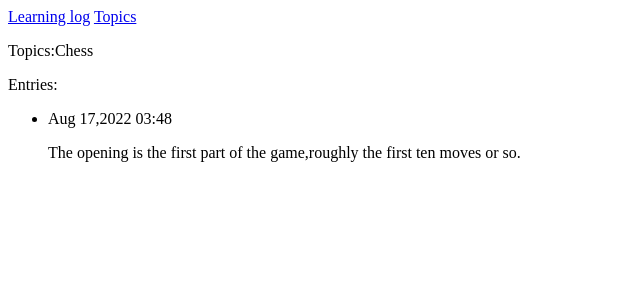
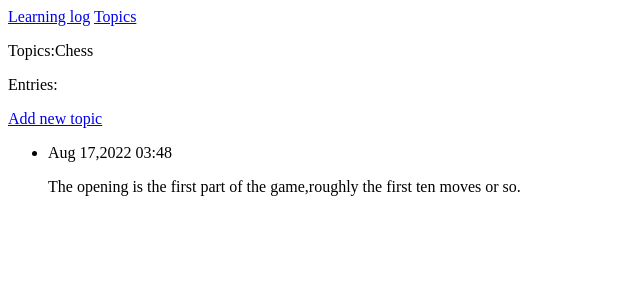
Before and after one commit to YOLOMIN/python_base, a Django app: page /topics/1/ in a window 1280 px wide. Shown: the top 300 px of the page, without its empty margins (0-640 px from the left). Run offline with Django 3.2, Linux system fonts and the light colour scheme; data comes from the database, SQL or seed files in the repository; both versions use the stored data as it was after the commit.

Commit message:
添加新条目,当前条目不支持用户编辑

```diff
--- a/learning_logs/forms.py
+++ b/learning_logs/forms.py
@@ -13,5 +13,5 @@ class EntryForm(forms.ModelForm):
     class Meta:
         model = Entry
         fields = ['text']
-        labels = {'text':''}
+        labels = {'text':' '}
         widgets = {'text':forms.Textarea(attrs={'cols':80})}        #定义属性widgets，给足够的编辑文本空间
--- a/learning_logs/templates/learning_logs/topic.html
+++ b/learning_logs/templates/learning_logs/topic.html
@@ -1,7 +1,10 @@
 {% extends "learning_logs/base.html" %}  <!--继承bast.html-->
-{% block content%}                      <!--定义content块，不是从父模板继承的内容都包含在content块中-->
+{% block content %}                      <!--定义content块，不是从父模板继承的内容都包含在content块中-->
 <p>Topics:{{ topic }}</p>
 <p>Entries:</p>
+<p>
+    <a href="{% url 'learning_logs:new_entry' topic.id %}">Add new topic</a>
+</p>
 <ul>
 
     {% for entry in entries %}
--- a/learning_logs/urls.py
+++ b/learning_logs/urls.py
@@ -14,4 +14,6 @@ urlpatterns = [
     path('topics/<int:topic_id>/',views.topic,name='topic'),
     # 用于添加新主题的页面
     path('new_topic',views.new_topic,name='new_topic'),
+    #用于添加新条目的页面
+    path('new_entry/<int:topic_id>/',views.new_entry,name='new_entry'),
 ]
--- a/learning_logs/views.py
+++ b/learning_logs/views.py
@@ -3,7 +3,7 @@ from django.shortcuts import render,redirect
 
 from .models import Topic                               #导入所需数据相关联的模型
 from .forms import TopicForm
-
+from .forms import TopicForm,EntryForm
 # Create your views here.
 def index(request):
     # 学习笔记的主页
@@ -37,3 +37,23 @@ def new_topic(request):
     #显示空表单或指出表单数据无效
     context = {'form':form}
     return render(request,'learning_logs/new_topic.html',context)
+
+def new_entry(request,topic_id):
+    # 在特定主题中添加新条目
+    topic = Topic.objects.get(id=topic_id)
+
+    if request.method != 'POST':
+        #未提交数据：创建一个空表单
+        form = EntryForm()
+    else:
+        #POST提交的数据：对数据进行处理
+        form = EntryForm(data=request.POST)
+        if form.is_valid():
+            new_entry = form.save(commit=False)
+            new_entry.topic = topic
+            new_entry.save()
+            return redirect('learning_logs:topic',topic_id=topic_id)
+
+    #显示空表单或指出表单数据无效
+    context = {'topic':topic,'form':form}
+    return render(request,'learning_logs/new_entry.html',context)
```
Also changed, not shown: learning_logs/templates/learning_logs/new_entry.html (added, +13 -0 lines), db.sqlite3.
